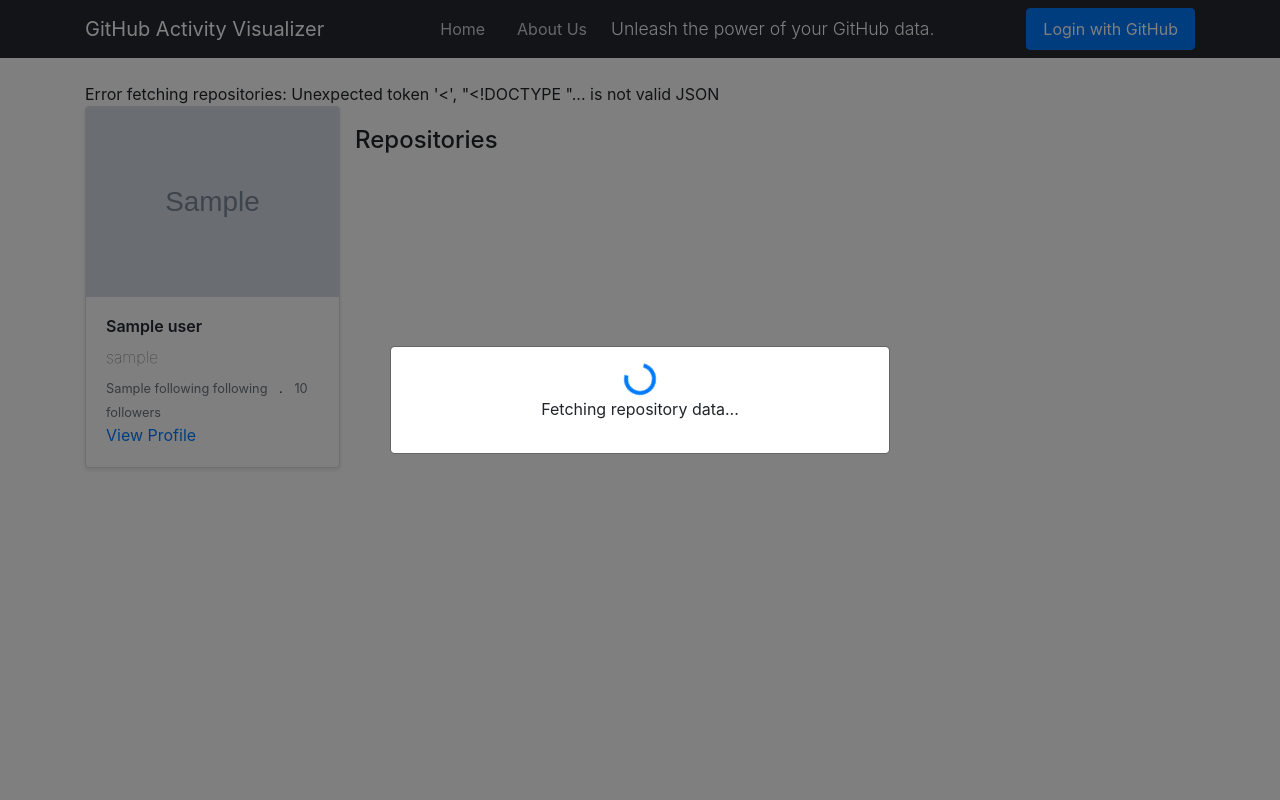
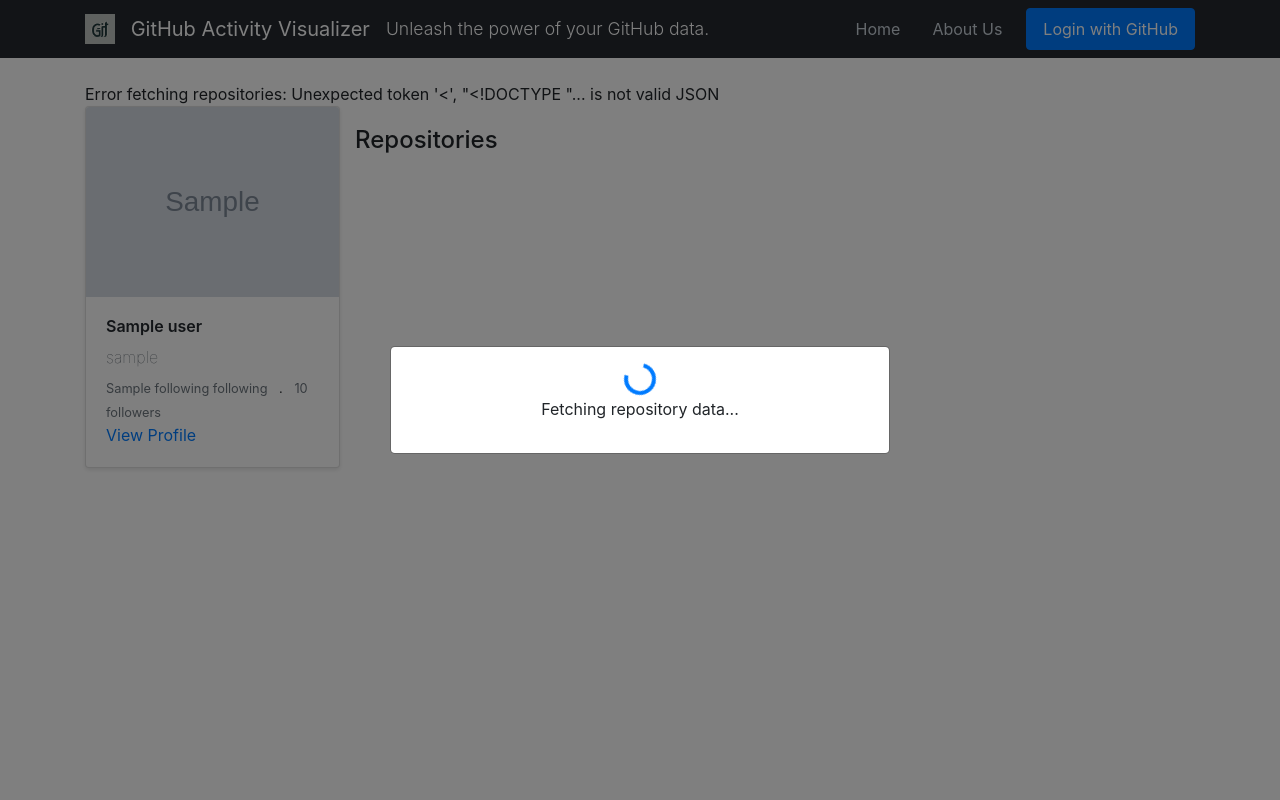
Before and after one commit to Bappa-Kamba/GitGraph, a Flask app: template templates/index.html in a window 1280 px wide. Run offline with Flask 3, Linux system fonts and the light colour scheme; the template is opened without the code that fills it: most values are stand-ins (such as "Sample title", 1, 10 or a date in 2020); grey boxes marked "Sample" are stand-in pictures; some libraries are stand-ins or nearby versions.

Commit message:
Update navbar brand styling and logo alignment

```diff
--- a/static/styles.css
+++ b/static/styles.css
@@ -17,11 +17,19 @@
 .navbar-brand {
     color: white !important; /* Ensure the brand text is white */
     font-size: 1.25rem;    /* Adjust font size as needed */
+    display: flex;         /* Use flexbox for easy alignment */
+    align-items: center;   /* Vertically align logo and text */
 }
 
 .navbar-brand h1 {        /* Remove the default margin for the h1 inside the brand */
     font-size: inherit;  /* Inherit the font size from .navbar-brand */
     margin: 0;
+}
+
+.navbar-brand img {
+    height: 30px;         /* Adjust logo height as needed */
+    width: 30px;
+    margin-right: 10px;  /* Add space between logo and text */
 }
 
 /* Styling for navbar links */
--- a/templates/index.html
+++ b/templates/index.html
@@ -2,7 +2,7 @@
 <html>
 <head>
     <title>Git-Graph</title>
-    <link rel="alternate icon" href="{{ url_for('static', filename='favicon.png') }}" type="image/png">
+    <link rel="alternate icon" href="{{ url_for('static', filename='git-favicon.jpg') }}" type="image/png">
     <link rel="stylesheet" href="{{ url_for('static', filename='styles.css') }}">
     <link rel="stylesheet" href="https://stackpath.bootstrapcdn.com/bootstrap/4.5.2/css/bootstrap.min.css">
     <script src="https://code.jquery.com/jquery-3.5.1.slim.min.js"></script>
@@ -12,16 +12,17 @@
 <body>
     <nav class="navbar navbar-expand-lg navbar-light">
         <div class="container">
-            <a class="navbar-brand" href="/">
+            <a class="navbar-brand" href="#">
+                <img src="{{ url_for('static', filename='logo.jpg') }}" alt="GitGraph Logo" class="d-inline-block align-top">
                 GitHub Activity Visualizer
             </a>
-
             <button class="navbar-toggler" type="button" data-bs-toggle="collapse" data-bs-target="#navbarContent" aria-controls="navbarContent" aria-expanded="false" aria-label="Toggle navigation">
                 <span class="navbar-toggler-icon"></span>
             </button>
 
             <div id="navbarContent" class="collapse navbar-collapse">
-                <ul class="navbar-nav ml-auto">
+                <p class="lead">Unleash the power of your GitHub data.</p>
+                                <ul class="navbar-nav ml-auto">
                     <li class="nav-item">
                         <a class="nav-link" href="/">Home</a>
                     </li>
@@ -29,14 +30,14 @@
                         <a class="nav-link" href="/about">About Us</a>
                     </li>
                 </ul>
-                <p class="lead">Unleash the power of your GitHub data.</p>
+
 
                 {% if g.user %}
                     <form method="POST" action="{{ url_for('auth.logout') }}" class="form-inline">
                         <button type="submit" class="btn btn-outline-light ml-2">Logout</button>
                     </form>
                 {% else %}
-                    <a href="{{ url_for('auth.login') }}" class="btn btn-primary ml-auto">Login with GitHub</a>
+                    <a href="{{ url_for('auth.login') }}" class="btn btn-primary">Login with GitHub</a>
                 {% endif %}
             </div>
         </div>
```
Also changed, not shown: requirements.txt (added, +45 -0 lines), static/Screenshot (5).png (added), static/git-favicon.jpg (added), static/logo.jpg (added), 1 other file.
